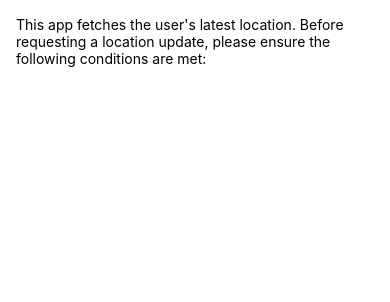
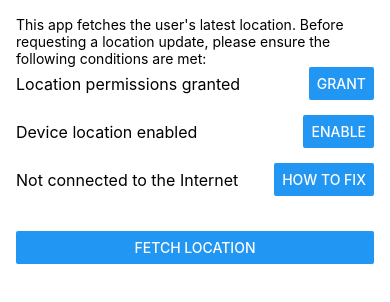
Before and after one commit to MaksimDmitriev/MyFirstReactApp, a React Native app: screen / in a window 390 px wide. Shown: the top 302 px of the page. Built offline with nearby package versions, Linux system fonts and the light colour scheme; what react-native-localize would draw is missing.

Commit message:
Create UI - WIP

```diff
--- a/App.tsx
+++ b/App.tsx
@@ -7,7 +7,6 @@
 
 import './src/i18n';
 import { useTranslation } from 'react-i18next';
-import { pluralKey } from './src/i18nPlural';
 
 import {
   StatusBar,
@@ -15,7 +14,9 @@ import {
   Text,
   useColorScheme,
   View,
+  Button,
 } from 'react-native';
+
 import {
   SafeAreaProvider,
   useSafeAreaInsets,
@@ -38,122 +39,70 @@ function AppContent() {
   return (
     <View style={[styles.container, { paddingTop: insets.top }]}>
       <Text style={styles.titleBlock}>{t('app_summary')}</Text>
+
+      {/* Row 1 */}
+      <View style={styles.row}>
+        <Text style={styles.label}>{t('permissions_granted')}</Text>
+        <Button
+          title={t('grant_permissions')}
+          onPress={() => console.log('Grant pressed')}
+        />
+      </View>
+
+      {/* Row 2 */}
+      <View style={styles.row}>
+        <Text style={styles.label}>{t('location_providers_enabled')}</Text>
+        <Button
+          title={t('enable_location_providers')}
+          onPress={() => console.log('Enable pressed')}
+        />
+      </View>
+
+      {/* Row 3 */}
+      <View style={styles.row}>
+        <Text style={styles.label}>{t('not_connected_to_internet')}</Text>
+        <Button
+          title={t('internet_connection_issue_how_to_fix')}
+          onPress={() => console.log('Fix pressed')}
+        />
+      </View>
+
+      {/* Fetch location button */}
+      <View style={styles.fetchButton}>
+        <Button
+          title={t('fetch_location')}
+          onPress={() => console.log('Fetching location')}
+        />
+      </View>
+
+      {/* Address */}
+      <Text style={styles.address} />
     </View>
   );
 }
 
 const styles = StyleSheet.create({
   container: { flex: 1, paddingHorizontal: 16 },
-  header: {
-    paddingHorizontal: 16,
-    paddingTop: 8,
-    paddingBottom: 12,
-    flexDirection: 'row',
-    alignItems: 'center',
-    justifyContent: 'space-between',
-  },
-  headerLeft: { flexDirection: 'row', alignItems: 'center', gap: 12 },
-  headerTitle: { color: 'white', fontSize: 18, fontWeight: '600' },
-  headerRight: { flexDirection: 'row', alignItems: 'center', gap: 12 },
-  iconCircle: {
-    width: 24,
-    height: 24,
-    borderRadius: 12,
-    backgroundColor: '#3B82F6',
-  },
-
-  scrollContent: { paddingHorizontal: 16, paddingBottom: 24 },
-
-  heroWrap: {
-    borderRadius: 16,
-    overflow: 'hidden',
-    backgroundColor: '#111214',
-  },
-  hero: { width: '100%', height: 180, resizeMode: 'cover' },
-
   titleBlock: { marginTop: 16 },
-  title: { color: 'white', fontSize: 24, fontWeight: '700' },
-  subtitle: { color: '#9CA3AF', marginTop: 6, fontSize: 14 },
-
-  chipsRow: {
-    flexDirection: 'row',
-    flexWrap: 'wrap',
-    gap: 8,
-    marginTop: 14,
-  },
-  chip: {
-    borderRadius: 999,
-    paddingHorizontal: 12,
-    paddingVertical: 8,
-    backgroundColor: '#1F2937',
-  },
-  chipText: { color: 'white', fontSize: 13 },
-
-  sectionHeader: {
-    color: '#E5E7EB',
-    marginTop: 22,
-    marginBottom: 10,
-    fontWeight: '600',
-    fontSize: 16,
-  },
-
-  card: {
-    backgroundColor: '#121316',
-    borderRadius: 14,
-    overflow: 'hidden',
-    borderWidth: StyleSheet.hairlineWidth,
-    borderColor: '#23242A',
-  },
-
   row: {
     flexDirection: 'row',
+    justifyContent: 'space-between',
     alignItems: 'center',
-    paddingVertical: 14,
-    paddingHorizontal: 14,
-    justifyContent: 'space-between',
+    marginBottom: 15,
   },
-  rowDivider: {
-    borderBottomWidth: StyleSheet.hairlineWidth,
-    borderBottomColor: '#23242A',
+  label: {
+    flex: 1,
+    fontSize: 16,
+    marginRight: 10,
   },
-  rowLeft: { flexDirection: 'row', alignItems: 'center', gap: 12, flex: 1 },
-  rowIcon: {
-    width: 28,
-    height: 28,
-    borderRadius: 6,
-    backgroundColor: '#10B981',
+  fetchButton: {
+    marginTop: 20,
   },
-  rowTextBlock: { flex: 1 },
-  rowTitle: { color: 'white', fontSize: 16, fontWeight: '500' },
-  rowSubtitle: { color: '#9CA3AF', marginTop: 2, fontSize: 12 },
-
-  chevron: { color: '#6B7280', fontSize: 24, marginLeft: 8 },
-
-  bottomBar: {
-    position: 'absolute',
-    left: 0,
-    right: 0,
-    bottom: 0,
-    padding: 16,
-    backgroundColor: 'rgba(11,11,12,0.9)',
-    flexDirection: 'row',
-    gap: 12,
+  address: {
+    marginTop: 20,
+    fontSize: 14,
+    color: '#333',
   },
-  bottomBtn: {
-    flex: 1,
-    paddingVertical: 14,
-    borderRadius: 12,
-    alignItems: 'center',
-    justifyContent: 'center',
-  },
-  btnSecondary: {
-    backgroundColor: '#1F2937',
-    borderWidth: 1,
-    borderColor: '#2A2F36',
-  },
-  btnSecondaryText: { color: '#E5E7EB', fontWeight: '600' },
-  btnPrimary: { backgroundColor: '#3B82F6' },
-  btnPrimaryText: { color: 'white', fontWeight: '700' },
 });
 
 export default App;
```
